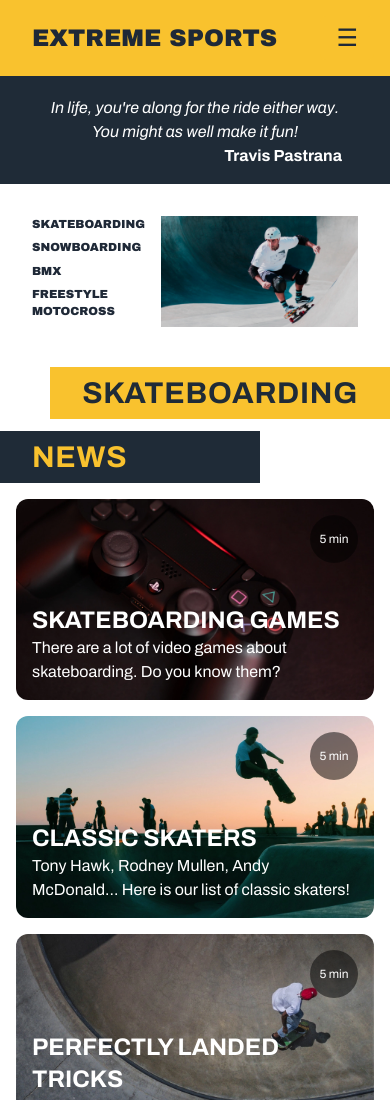
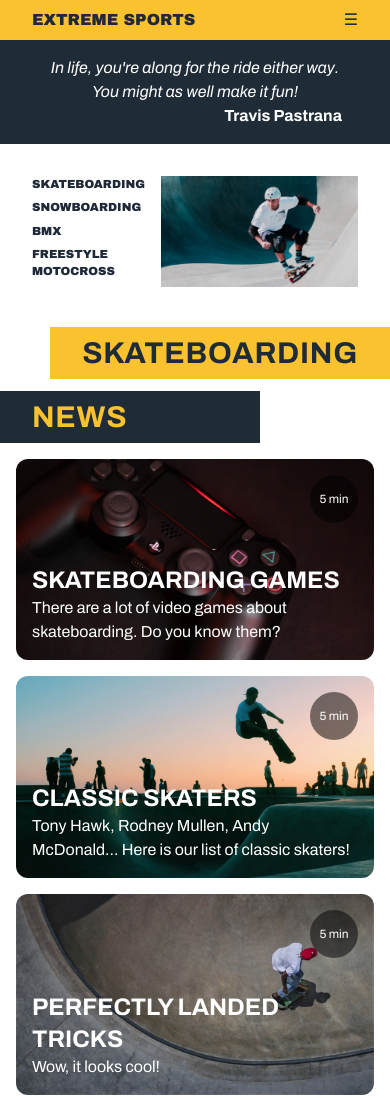
Before and after one commit to dawid-majewski-pl/extreme_sports, a website: page public/index.html in a window 390 px wide. Shown: the top 1100 px of the page. Drawn offline with Linux system fonts and the light colour scheme.

Commit message:
Changed top header sizes for mobile for better visibility of website  content.

```diff
--- a/public/index.html
+++ b/public/index.html
@@ -11,10 +11,10 @@
 <body class="font-content text-gray-800">
     <main>
         <section id="website-cover">
-            <header class="bg-orange-main fixed md:static w-full z-30">
-                <h1 class="font-label md:text-center text-top-sm md:text-top-md py-5 px-8 uppercase">Extreme Sports</h1>
+            <header class="bg-orange-main fixed md:static w-full z-30 border-b-2 border-gunmetal-main">
+                <h1 class="font-label md:text-center text-top-sm md:text-top-md py-2 md:py-5 px-8 uppercase">Extreme Sports</h1>
                 <div>
-                    <button id="hamburger-button" class="text-top-sm md:text-3xl lg:text-5xl bg-orange-main cursor-pointer top-0 absolute md:fixed right-0 py-1 px-4 lg:px-6 z-10 m-4 rounded-md hover:bg-gunmetal-main hover:text-orange-main duration-300">
+                    <button id="hamburger-button" class="text-top-sm md:text-3xl lg:text-5xl bg-orange-main cursor-pointer top-0 absolute md:fixed right-0 py-0 md:py-1 px-4 lg:px-6 z-10 mx-4 my-2 md:m-4 rounded-md hover:bg-gunmetal-main hover:text-orange-main duration-300">
                         &#9776;
                     </button>
                 </div>
@@ -34,7 +34,7 @@
                     </ul>
                 </nav>
             </section>
-            <figure class="flex justify-center bg-gunmetal-main px-12 pt-24 pb-4 md:py-4">
+            <figure class="flex justify-center bg-gunmetal-main px-12 pt-14 pb-4 md:py-4">
                 <div>
                     <blockquote class="inline-block width-s" cite="https://www.azquotes.com/quote/1358383">
                         <p class="text-white text-center italic md:text-xl">In life, you're along for the ride either way. You might as well make it fun!</p>
--- a/tailwind.config.js
+++ b/tailwind.config.js
@@ -11,7 +11,7 @@ module.exports = {
       },
       fontSize: {
         'viewport': '3vw',
-        'top-sm': '24px',
+        'top-sm': '16px',
         'top-md': '48px',
         'section-md': '36px'
       },
```
Also changed, not shown: public/styles.css.
